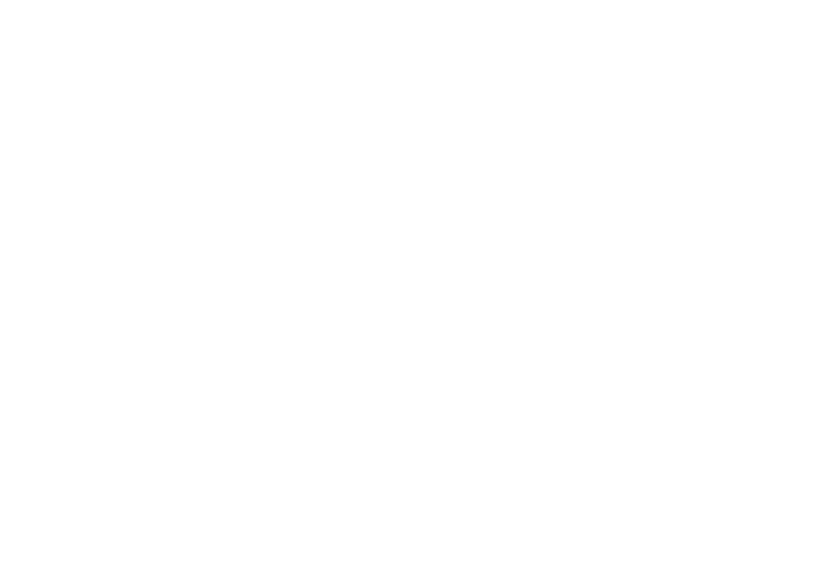
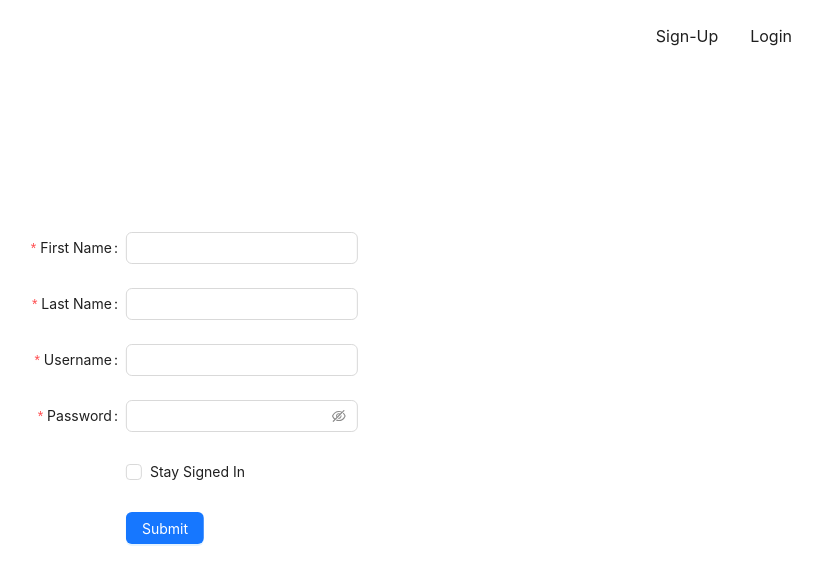
Before and after one commit to DaddyGasCoin/blog-frontend, a React (Vite) app: page /signup in a window 1280 px wide. Before the commit this address had no page. Shown: the top 584 px of the page, without its empty margins (456-1278 px from the left). Built offline with nearby package versions, Linux system fonts and the light colour scheme.

Commit message:
Add components to create user

```diff
--- a/src/App.jsx
+++ b/src/App.jsx
@@ -2,6 +2,7 @@
 import DisplayPostList from './components/DisplayPostList'
 import DisplayPost from './components/DisplayPost';
 import LoginForm from './components/LoginForm';
+import SignUpForm from './components/SignUpForm';
 import { BrowserRouter, Routes, Route } from "react-router-dom";
 
 function App() {
@@ -17,6 +18,7 @@
               <Route path=":Id" element={<DisplayPost />} />
             </Route>
             <Route path='/login' element={<LoginForm />} />
+            <Route path='/signup' element={<SignUpForm />} />
           </Route>
         </Routes>
       </div>
--- a/src/components/DisplayHeader.jsx
+++ b/src/components/DisplayHeader.jsx
@@ -33,9 +33,9 @@
          <div className="flex flex-row-reverse py-1 px-1">
             <div className="flex flex-row-reverse py-1 px-1">
                <Button type="text" size='large' href='/login'>
-                  {user ? user : 'LOGIN'}
+                  {user ? user : 'Login'}
                </Button>
-               <Button type="text" size='large'>Sign-Up</Button>
+               <Button type="text" size='large' href='/signup'>Sign-Up</Button>
             </div>
          </div>
          <Outlet />
--- /dev/null
+++ b/src/components/SignUpForm.jsx
@@ -0,0 +1,201 @@
+
+import { Button, Checkbox, Form, Input, message, Spin } from 'antd';
+import { LoadingOutlined } from '@ant-design/icons';
+import axios from 'axios'
+import { useState } from 'react';
+
+const SignUpForm = () => {
+
+    const [messageApi, contextHolder] = message.useMessage();
+    const [loadStatus, setLoadStatus] = useState(false)
+    const [blurState, setBlurState] = useState({ filter: 'blur(0)' })
+
+    const antIcon = (
+        <LoadingOutlined
+            style={{
+                fontSize: 100,
+            }}
+            spin
+        />
+    );
+
+    //Error message for creating account
+    const error = (error) => {
+        if (error === 'invalid username')
+            messageApi.open({
+                type: 'error',
+                content: 'Username already exists',
+            });
+        else {
+            messageApi.open({
+                type: 'error',
+                content: 'Invalid details',
+            });
+        }
+        setLoadStatus(false)
+        setBlurState({
+            filter: 'blur(0)'
+        })
+    };
+
+    //Success message on login after creating account
+    const success = () => {
+        messageApi.open({
+            type: 'success',
+            content: `Account succesfully created`,
+        });
+        setLoadStatus(false)
+        setBlurState({
+            filter: 'blur(0)'
+        })
+    };
+
+    const onFinish = async (values) => {
+
+        try {
+            setLoadStatus(true)
+            setBlurState({
+                filter: 'blur(4px)'
+            })
+            const resp = await axios.post('https://blogapi-production-d43c.up.railway.app/user/create',
+                {
+                    username: values.username,
+                    password: values.password,
+                    first_name: values.firstname,
+                    last_name: values.lastname
+                })
+            const log = await axios.post('https://blogapi-production-d43c.up.railway.app/user/login',
+                {
+                    username: values.username,
+                    password: values.password
+                })
+            // If credatials valid create object to store JWT.
+            // EXPIRE date 24 hours after issue time.
+            if (log.data.auth) {
+                const token_info = {
+                    "username": values.username,
+                    "token": log.data.token,
+                    "expiration": Math.floor(new Date().getTime() / 1000.0) + 86400
+                }
+                //Store JWT in local storage if 'remeber me; == YES
+                if (values.remember) {
+                    localStorage.setItem('token_info', JSON.stringify(token_info))
+                }
+                //If user chose to not stay signed in after creating account,
+                //store in session storage.Else store in local storage
+                else {
+                    sessionStorage.setItem('token_info', JSON.stringify(token_info))
+                }
+                document.location.href = '/'
+                success()
+            }
+        } catch (err) {
+            // Handle Error Here
+            error(err.response.data.error)
+        }
+    };
+    const onFinishFailed = (errorInfo) => {
+        console.log('Failed:', errorInfo);
+    };
+
+    return (
+        <>
+            <div className="absolute top-1/2 left-2/4 -translate-x-1/2 -translate-y-1/2 z-20">
+                {loadStatus ? <Spin indicator={antIcon} /> : null}
+            </div>
+            <div className="absolute top-1/2 left-2/4 -translate-x-1/2 -translate-y-1/2" style={blurState}>
+                {contextHolder}
+                <Form
+                    name="basic"
+                    labelCol={{
+                        span: 8,
+                    }}
+                    wrapperCol={{
+                        span: 16,
+                    }}
+                    initialValues={{
+                        remember: false,
+                    }}
+                    onFinish={onFinish}
+                    onFinishFailed={onFinishFailed}
+                    autoComplete="off"
+                >
+                    <Form.Item
+                        label="First Name"
+                        name="firstname"
+                        rules={[
+                            {
+                                required: true,
+                                message: 'Please input your first name',
+                            },
+                        ]}
+                    >
+                        <Input />
+                    </Form.Item>
+                    <Form.Item
+                        label="Last Name"
+                        name="lastname"
+                        rules={[
+                            {
+                                required: true,
+                                message: 'Please input your last name',
+                            },
+                        ]}
+                    >
+                        <Input />
+                    </Form.Item>
+                    <Form.Item
+                        label="Username"
+                        name="username"
+                        rules={[
+                            {
+                                required: true,
+                                message: 'Please input your username!',
+                            },
+                        ]}
+                    >
+                        <Input />
+                    </Form.Item>
+
+                    <Form.Item
+                        label="Password"
+                        name="password"
+                        rules={[
+                            {
+                                required: true,
+                                message: 'Please input your password!',
+                            },
+                        ]}
+                    >
+                        <Input.Password />
+                    </Form.Item>
+
+                    <Form.Item
+                        name="remember"
+                        valuePropName="checked"
+                        wrapperCol={{
+                            offset: 8,
+                            span: 16,
+                        }}
+                    >
+                        <Checkbox>Stay Signed In</Checkbox>
+                    </Form.Item>
+
+                    <Form.Item
+                        wrapperCol={{
+                            offset: 8,
+                            span: 16,
+                        }}
+                    >
+                        <Button type="primary" htmlType="submit">
+                            Submit
+                        </Button>
+                    </Form.Item>
+                </Form>
+            </div>
+        </>
+    );
+
+}
+
+export default SignUpForm
```
